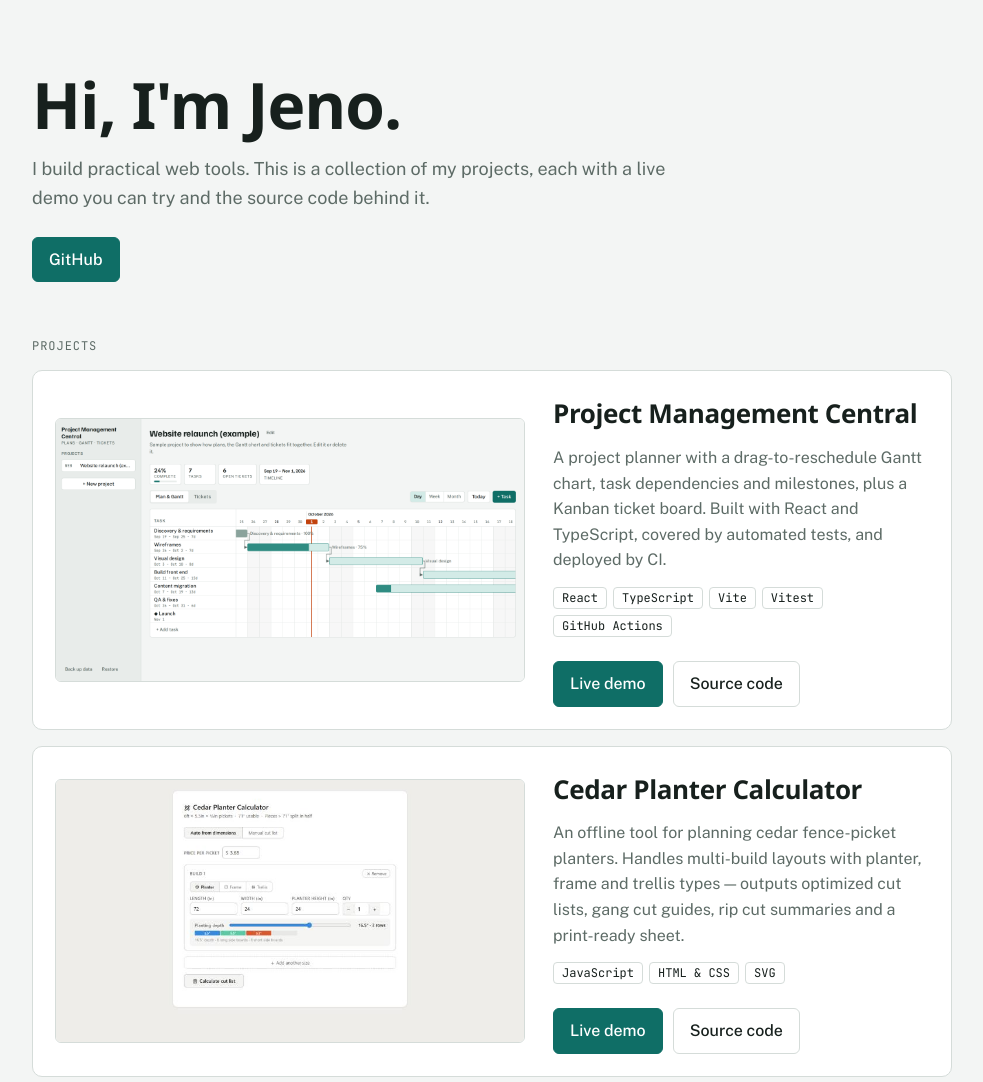
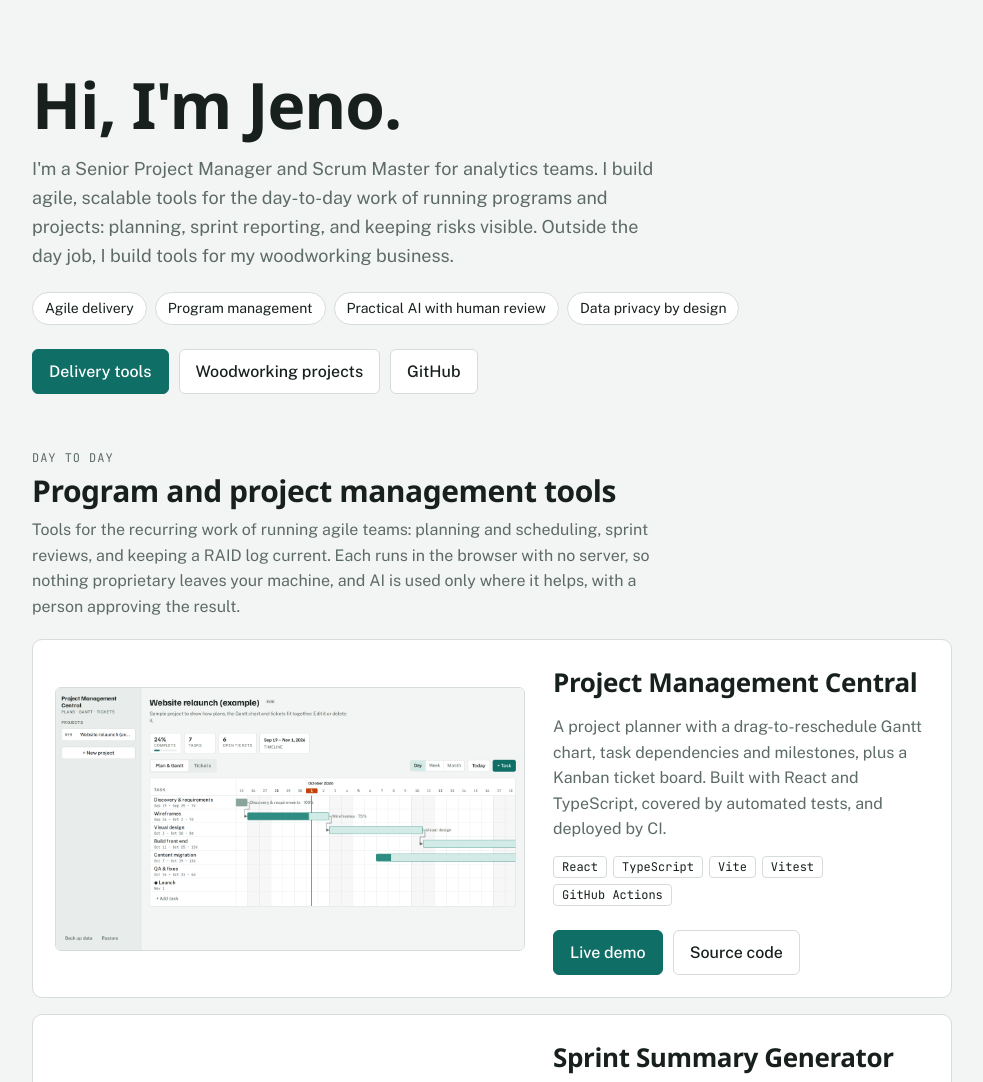
Before and after one commit to AuriumZero/auriumzero.github.io, a plain HTML site: page index.html in a window 1280 px wide. Shown: the top 1082 px of the page, without its empty margins (148-1131 px from the left). Drawn offline with nearby package versions, Linux system fonts and the light colour scheme; a web font is replaced by a local one.

Commit message:
Reframe the portfolio around delivery tools and woodworking projects
The intro now leads with project management and Scrum Master work, and the
projects are split into program and project management tools and
woodworking projects, with a short introduction to each.

Co-Authored-By: Claude Opus 5.5 <noreply@anthropic.com>
Claude-Session: https://claude.ai/code/session_01F8t2YxFSNoKfgyv4PQWV8U

```diff
--- a/index.html
+++ b/index.html
@@ -3,8 +3,8 @@
 <head>
 <meta charset="utf-8">
 <meta name="viewport" content="width=device-width, initial-scale=1, viewport-fit=cover">
-<title>Jeno · Portfolio</title>
-<meta name="description" content="Projects built by Jeno.">
+<title>Jeno · Delivery tools and side projects</title>
+<meta name="description" content="Agile, scalable program and project management tools built by Jeno, a Senior Project Manager and Scrum Master, plus tools for his woodworking business.">
 <link rel="preconnect" href="https://fonts.googleapis.com">
 <link rel="stylesheet" href="https://fonts.googleapis.com/css2?family=Familjen+Grotesk:wght@500;700&family=Public+Sans:wght@400;500;600&family=JetBrains+Mono:wght@400&display=swap">
 <style>
@@ -28,7 +28,13 @@ a { color: inherit }
 .btn:hover { border-color: var(--muted) }
 .btn.primary { background: var(--accent); border-color: var(--accent); color: var(--accent-fg) }
 .btn:focus-visible { outline: 2px solid var(--accent); outline-offset: 2px }
-.label { font: 400 12px var(--f-mono); letter-spacing: .08em; text-transform: uppercase; color: var(--muted); margin-bottom: 16px }
+.label { font: 400 12px var(--f-mono); letter-spacing: .08em; text-transform: uppercase; color: var(--muted); margin-bottom: 8px }
+.section-head { margin-bottom: 20px }
+.section-head h2 { font-size: clamp(24px, 3.4vw, 30px); font-weight: 700; line-height: 1.15 }
+.section-head p { color: var(--muted); max-width: 64ch; margin: 8px 0 0 }
+.project + .project { margin-top: 16px }
+.focus { display: flex; flex-wrap: wrap; gap: 8px; margin: 22px 0 0; padding: 0; list-style: none }
+.focus li { font-size: 14px; border: 1px solid var(--line); background: var(--surface); border-radius: 999px; padding: 4px 12px }
 .project { display: grid; grid-template-columns: 1.25fr 1fr; gap: 28px; align-items: center; background: var(--surface); border: 1px solid var(--line); border-radius: 10px; padding: 22px }
 .project img { width: 100%; height: auto; border-radius: 6px; border: 1px solid var(--line); display: block }
 .project h3 { font-size: 26px }
@@ -41,18 +47,26 @@ footer { color: var(--muted); font-size: 14px; border-top: 1px solid var(--line)
 </head>
 <body>
 <div class="wrap">
-  <!-- Edit the intro paragraph below to describe yourself and the kind of role you're looking for. -->
   <header class="intro">
     <h1>Hi, I'm Jeno.</h1>
-    <p>I build practical web tools. This is a collection of my projects, each with a live demo you can try and the source code behind it.</p>
+    <p>I'm a Senior Project Manager and Scrum Master for analytics teams. I build agile, scalable tools for the day-to-day work of running programs and projects: planning, sprint reporting, and keeping risks visible. Outside the day job, I build tools for my woodworking business.</p>
+    <ul class="focus" aria-label="What these projects show">
+      <li>Agile delivery</li><li>Program management</li><li>Practical AI with human review</li><li>Data privacy by design</li>
+    </ul>
     <nav class="links">
-      <a class="btn primary" href="https://github.com/AuriumZero">GitHub</a>
+      <a class="btn primary" href="#delivery">Delivery tools</a>
+      <a class="btn" href="#woodworking">Woodworking projects</a>
+      <a class="btn" href="https://github.com/AuriumZero">GitHub</a>
     </nav>
   </header>
 
-  <section>
-    <div class="label">Projects</div>
-    <!-- To add a project, copy this <article> block and change the text, image and links. -->
+  <section id="delivery" aria-labelledby="delivery-h">
+    <div class="section-head">
+      <div class="label">Day to day</div>
+      <h2 id="delivery-h">Program and project management tools</h2>
+      <p>Tools for the recurring work of running agile teams: planning and scheduling, sprint reviews, and keeping a RAID log current. Each runs in the browser with no server, so nothing proprietary leaves your machine, and AI is used only where it helps, with a person approving the result.</p>
+    </div>
+    <!-- To add a project, copy an <article> block and change the text, image and links. -->
     <article class="project">
       <a href="/project-management-central/"><img src="images/project-management-central.png" alt="Gantt chart view of Project Management Central showing tasks, dependencies and a today marker" width="1360" height="760" loading="lazy"></a>
       <div>
@@ -65,19 +79,7 @@ footer { color: var(--muted); font-size: 14px; border-top: 1px solid var(--line)
         </div>
       </div>
     </article>
-    <article class="project" style="margin-top:16px">
-      <a href="https://auriumzero.github.io/cedar-planter-calculator/"><img src="images/cedar-planter-calculator.png" alt="Cedar planter calculator showing cut list, rip cut summary and planting depth slider" width="1360" height="760" loading="lazy"></a>
-      <div>
-        <h3>Cedar Planter Calculator</h3>
-        <p>An offline tool for planning cedar fence-picket planters. Handles multi-build layouts with planter, frame and trellis types — outputs optimized cut lists, gang cut guides, rip cut summaries and a print-ready sheet.</p>
-        <ul class="stack"><li>JavaScript</li><li>HTML &amp; CSS</li><li>SVG</li></ul>
-        <div class="links">
-          <a class="btn primary" href="https://auriumzero.github.io/cedar-planter-calculator/">Live demo</a>
-          <a class="btn" href="https://github.com/AuriumZero/cedar-planter-calculator">Source code</a>
-        </div>
-      </div>
-    </article>
-    <article class="project" style="margin-top:16px">
+    <article class="project">
       <a href="/sprint-summary-generator/"><img src="images/sprint-summary-generator.png" alt="Sprint metrics from a Jira export: 69% completion, points delivered, carryover, and completed work by epic and issue type" width="1360" height="760" loading="lazy"></a>
       <div>
         <h3>Sprint Summary Generator</h3>
@@ -89,7 +91,7 @@ footer { color: var(--muted); font-size: 14px; border-top: 1px solid var(--line)
         </div>
       </div>
     </article>
-    <article class="project" style="margin-top:16px">
+    <article class="project">
       <a href="/raid-log-assistant/"><img src="images/raid-log-assistant.png" alt="Proposed RAID log changes, each with the quote from the meeting notes it came from and accept or reject buttons" width="1360" height="760" loading="lazy"></a>
       <div>
         <h3>RAID Log Assistant</h3>
@@ -103,6 +105,26 @@ footer { color: var(--muted); font-size: 14px; border-top: 1px solid var(--line)
     </article>
   </section>
 
+  <section id="woodworking" aria-labelledby="wood-h">
+    <div class="section-head">
+      <div class="label">Outside the day job</div>
+      <h2 id="wood-h">Woodworking projects</h2>
+      <p>Tools for my cedar planter business: turning a customer's order into cut lists and a build plan that wastes as little lumber as possible.</p>
+    </div>
+    <article class="project">
+      <a href="https://auriumzero.github.io/cedar-planter-calculator/"><img src="images/cedar-planter-calculator.png" alt="Cedar planter calculator showing cut list, rip cut summary and planting depth slider" width="1360" height="760" loading="lazy"></a>
+      <div>
+        <h3>Cedar Planter Calculator</h3>
+        <p>An offline tool for planning cedar fence-picket planters. Handles multi-build layouts with planter, frame and trellis types — outputs optimized cut lists, gang cut guides, rip cut summaries and a print-ready sheet.</p>
+        <ul class="stack"><li>JavaScript</li><li>HTML &amp; CSS</li><li>SVG</li></ul>
+        <div class="links">
+          <a class="btn primary" href="https://auriumzero.github.io/cedar-planter-calculator/">Live demo</a>
+          <a class="btn" href="https://github.com/AuriumZero/cedar-planter-calculator">Source code</a>
+        </div>
+      </div>
+    </article>
+  </section>
+
   <footer>© <span id="yr">2026</span> Jeno</footer>
 </div>
 <script>document.getElementById('yr').textContent = new Date().getFullYear();</script>
```
Also changed, not shown: 1 other file.
